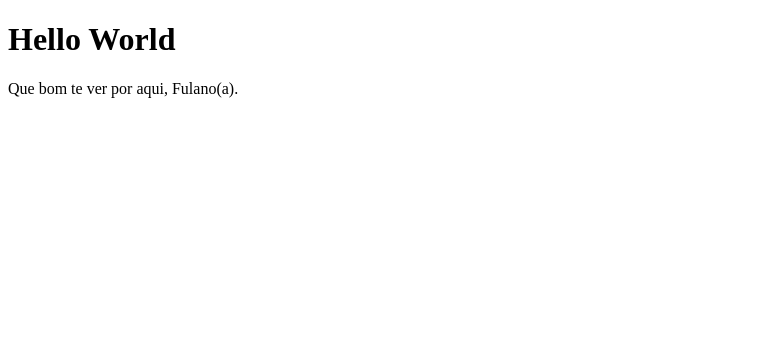
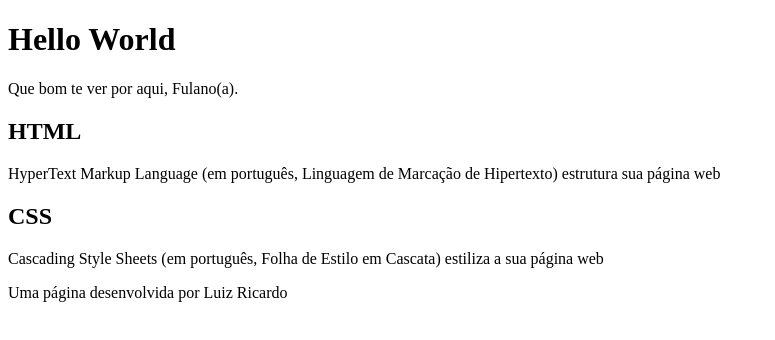
Before and after one commit to luizricardo1004/hello_world, a plain HTML site: page index.html in a window 1280 px wide. Shown: the whole page, without its empty margins (0-775 px from the left). Drawn offline with Linux system fonts and the light colour scheme.

Commit message:
esqueleto_pagina

```diff
--- a/index.html
+++ b/index.html
@@ -13,12 +13,15 @@
     </header>
 
     <section>
+        <h2>HTML</h2>
+        <p>HyperText Markup Language (em português, Linguagem de Marcação de Hipertexto) estrutura sua página web</p>
 
-
+        <h2>CSS</h2>
+        <P>Cascading Style Sheets (em português, Folha de Estilo em Cascata) estiliza a sua página web</P>
     </section>
 
     <footer>
-
+        <p>Uma página desenvolvida por Luiz Ricardo</p>
 
     </footer>
 </body>
```
